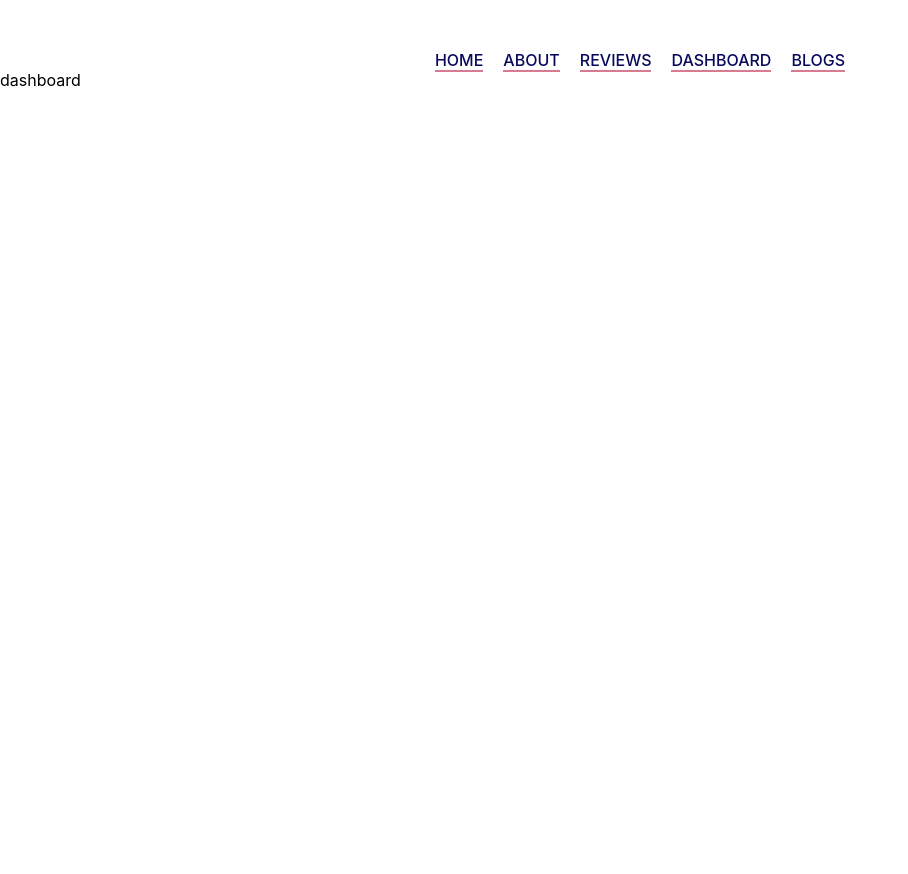
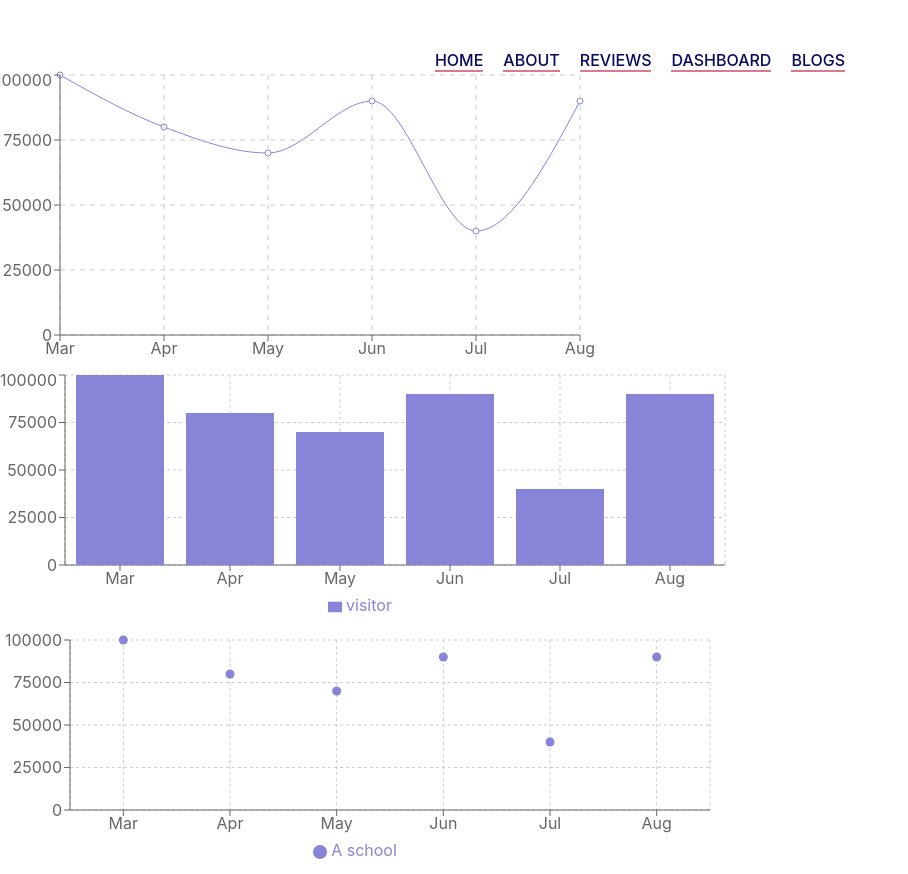
Before and after one commit to AfsanaAbsar/booxplained, a React (Create React App) app: page /dashboard in a window 1280 px wide. Shown: the whole page, without its empty margins (0-908 px from the left). Before the commit the page ends 800 px from the top, so only its background shows below. Built offline with nearby package versions, Linux system fonts and the light colour scheme.

Commit message:
chart component done

```diff
--- a/package.json
+++ b/package.json
@@ -10,6 +10,7 @@
     "react-dom": "^18.1.0",
     "react-router-dom": "^6.3.0",
     "react-scripts": "5.0.1",
+    "recharts": "^2.1.10",
     "web-vitals": "^2.1.4"
   },
   "scripts": {
--- /dev/null
+++ b/public/chart.json
@@ -0,0 +1,32 @@
+[
+    {
+        "month": "Mar",
+        "visitor": 100000,
+        "reviews": 241
+    },
+    {
+        "month": "Apr",
+        "visitor": 80000,
+        "reviews": 241
+    },
+    {
+        "month": "May",
+        "visitor": 70000,
+        "reviews": 241
+    },
+    {
+        "month": "Jun",
+        "visitor": 90000,
+        "reviews": 241
+    },
+    {
+        "month": "Jul",
+        "visitor": 40000,
+        "reviews": 241
+    },
+    {
+        "month": "Aug",
+        "visitor": 90000,
+        "reviews": 241
+    }
+]
--- a/src/components/Dashboard/Dashboard.js
+++ b/src/components/Dashboard/Dashboard.js
@@ -1,9 +1,16 @@
 import React from 'react';
+import MyBarChart from '../MyBarChart/MyBarChart';
+import MyLineChart from '../MyLineChart/MyLineChart';
+
+import MyScatterChart from '../MyScatterChart/MyScatterChart';
 import './Dashboard.css'
 const Dashboard = () => {
     return (
         <div>
-            dashboard
+            <MyLineChart></MyLineChart>
+            <MyBarChart></MyBarChart>
+
+            <MyScatterChart></MyScatterChart>
         </div>
     );
 };
--- /dev/null
+++ b/src/components/MyBarChart/MyBarChart.js
@@ -0,0 +1,28 @@
+import React from 'react';
+import { Bar, BarChart, CartesianGrid, Legend, Tooltip, XAxis, YAxis } from 'recharts';
+import useChart from '../../hooks/useChart';
+
+
+
+
+
+const MyBarChart = () => {
+    const [chart, setChart] = useChart();
+
+    return (
+
+        <BarChart width={730} height={250} data={chart}>
+            <CartesianGrid strokeDasharray="3 3" />
+            <XAxis dataKey="month" />
+            <YAxis />
+            <Tooltip />
+            <Legend />
+            <Bar dataKey="visitor" fill="#8884d8" />
+
+        </BarChart>
+
+    );
+};
+
+
+export default MyBarChart;
--- /dev/null
+++ b/src/components/MyLineChart/MyLineChart.js
@@ -0,0 +1,19 @@
+import React from 'react';
+import { CartesianGrid, Line, LineChart, Tooltip, XAxis, YAxis } from 'recharts';
+import useChart from '../../hooks/useChart';
+
+const MyLineChart = () => {
+
+    const [chart, setChart] = useChart();
+    return (
+        <LineChart width={600} height={300} data={chart} margin={{ top: 5, right: 20, bottom: 5, left: 0 }}>
+            <Line type="monotone" dataKey="visitor" stroke="#8884d8" />
+            <CartesianGrid stroke="#ccc" strokeDasharray="5 5" />
+            <XAxis dataKey="month" />
+            <YAxis />
+            <Tooltip />
+        </LineChart>
+    );
+};
+
+export default MyLineChart;
--- /dev/null
+++ b/src/components/MyScatterChart/MyScatterChart.js
@@ -0,0 +1,22 @@
+import React from 'react';
+import { CartesianGrid, Legend, Scatter, ScatterChart, Tooltip, XAxis, YAxis } from 'recharts';
+import useChart from '../../hooks/useChart';
+
+const MyScatterChart = () => {
+    const [chart, setChart] = useChart();
+    return (
+        <ScatterChart width={730} height={250}
+            margin={{ top: 20, right: 20, bottom: 10, left: 10 }}>
+            <CartesianGrid strokeDasharray="3 3" />
+            <XAxis dataKey="month" />
+            <YAxis dataKey="visitor" />
+
+            <Tooltip cursor={{ strokeDasharray: '3 3' }} />
+            <Legend />
+            <Scatter name="A school" data={chart} fill="#8884d8" />
+
+        </ScatterChart>
+    );
+};
+
+export default MyScatterChart;
--- /dev/null
+++ b/src/hooks/useChart.js
@@ -0,0 +1,13 @@
+import { useEffect, useState } from "react"
+
+const useChart = () => {
+    const [chart, setChart] = useState();
+    useEffect(() => {
+        fetch('chart.json')
+            .then(res => res.json())
+            .then(data => setChart(data))
+    }, [])
+    return [chart, setChart];
+}
+
+export default useChart;
```
Also changed, not shown: 1 other file (tests, documents, lock files or other folders).
